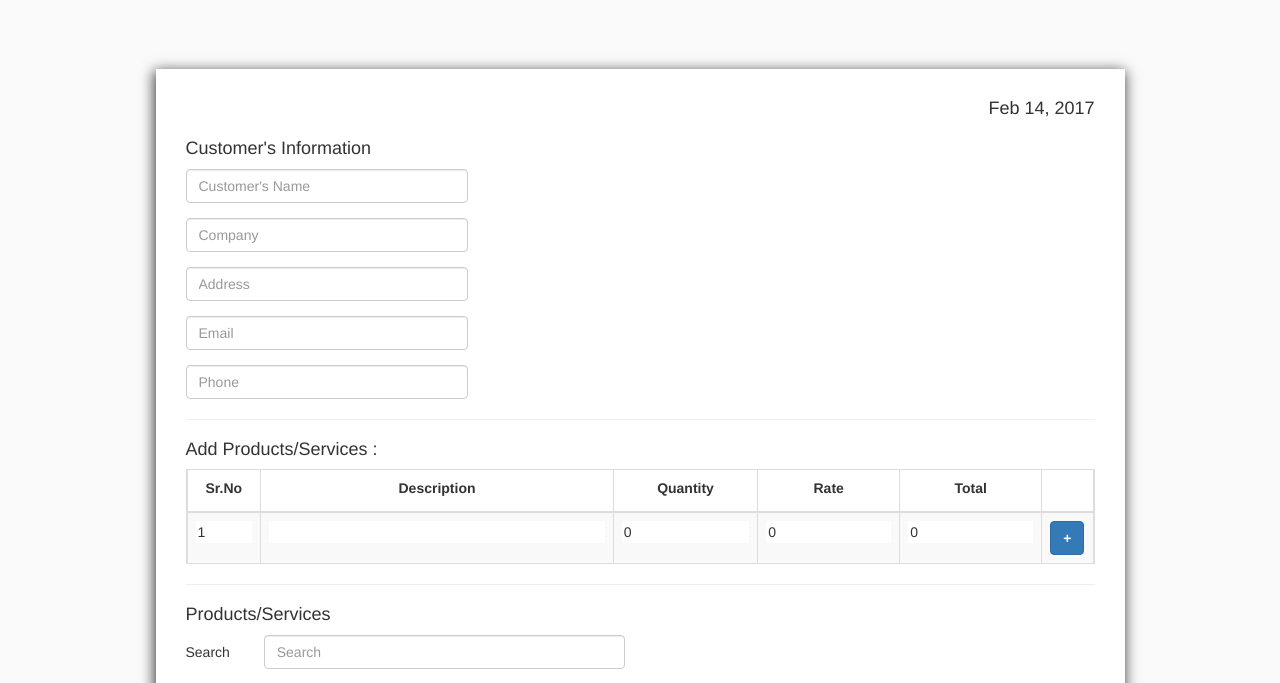
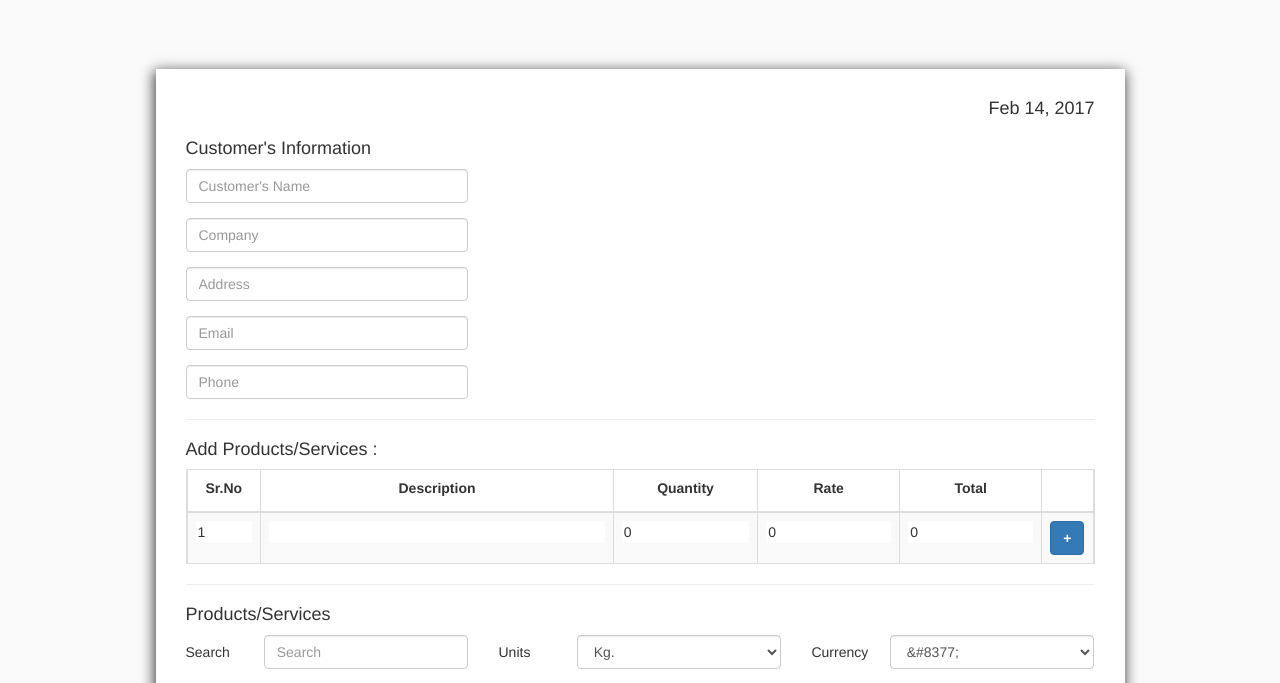
Before and after one commit to Raaj108/Invoice-App, a website: page index.html in a window 1280 px wide. Shown: the part 81-764 px from the top of the page. Drawn offline with nearby package versions, Linux system fonts and the light colour scheme.

Commit message:
created units and currency DD

```diff
--- a/index.html
+++ b/index.html
@@ -33,8 +33,22 @@
                 <div class="form-group">
                     <div class="col-md-1">
                         <h5>Search</h5></div>
-                    <div class="col-md-5">
+                    <div class="col-md-3">
                         <input type="text" ng-model="search" class="form-control" placeholder="Search"> </div>
+                    <div class="col-md-1">
+                        <h5>Units</h5></div>
+                    <div class="col-md-3">
+                        <select id="quantityUnit" class="form-control">
+                            <option ng-repeat="unit in measurementUnit">{{unit}}</option>
+                        </select>
+                    </div>
+                    <div class="col-md-1">
+                        <h5>Currency</h5></div>
+                    <div class="col-md-3">
+                        <select id="currency" class="form-control">
+                            <option ng-repeat="currency in currencies">{{currency}}</option>
+                        </select>
+                    </div>
                 </div>
                 <invoice-table></invoice-table>
             </form>
```
